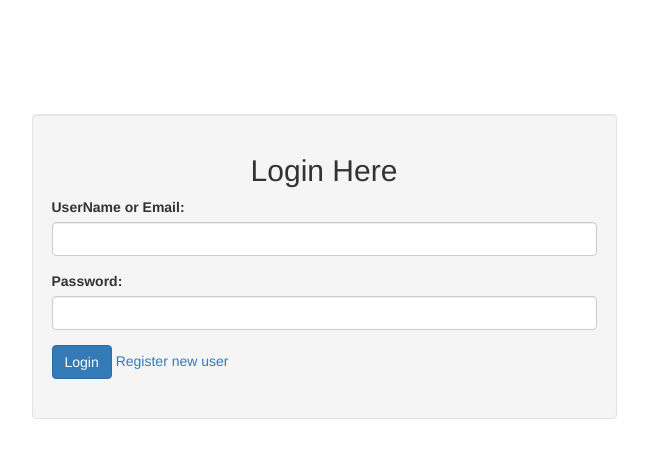
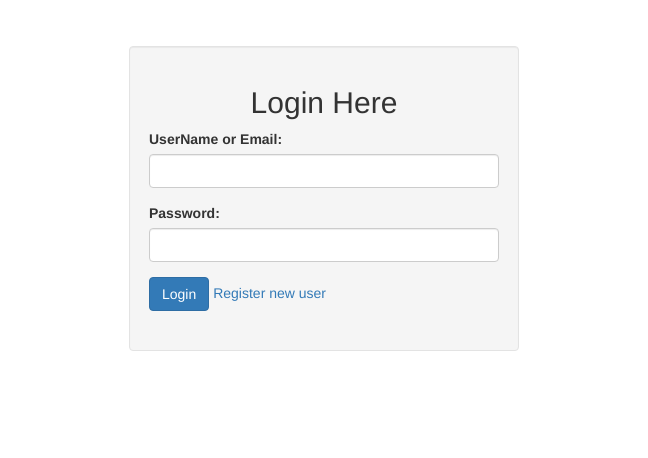
Before and after one commit to NitishDiwakar/login-and-registration-with-oop-php-and-mysqli, a PHP site: page /login.php in a window 1280 px wide. Shown: the top 458 px of the page, without its empty margins (316-964 px from the left). Run offline with PHP 8.4, Linux system fonts and the light colour scheme; some libraries are stand-ins or nearby versions.

Commit message:
Update login.php

```diff
--- a/login.php
+++ b/login.php
@@ -8,12 +8,14 @@
 	<link rel="stylesheet" href="https://maxcdn.bootstrapcdn.com/bootstrap/3.3.7/css/bootstrap.min.css">
 	<script src="https://ajax.googleapis.com/ajax/libs/jquery/3.2.1/jquery.min.js"></script>
 	<script src="https://maxcdn.bootstrapcdn.com/bootstrap/3.3.7/js/bootstrap.min.js"></script>
+	<meta name="viewport" content="width=device-width, initial-scale=1.0">
 </head>
 <body>
 	<div class="container">
-	<div class="row" style="margin-top: 10%;">
-	<div class="col-md-3"></div>
-	<div class="col-md-6 well">
+	<div style="margin-top: 4%;"></div>
+	<div class="row">
+	<div class="col-sm-4"></div>
+	<div class="col-sm-4 well">
 	<h2 class="text-center">Login Here</h2>
 		<form action="include/login.php" method="post" name="login">
 		<div class="form-group">
@@ -36,7 +38,7 @@
 		}
 	?>
 	</div>
-	<div class="col-md-3"></div>
+	<div class="col-sm-4"></div>
 	</div> <!-- End row -->
 	</div> <!-- End container -->
 </body>
```
